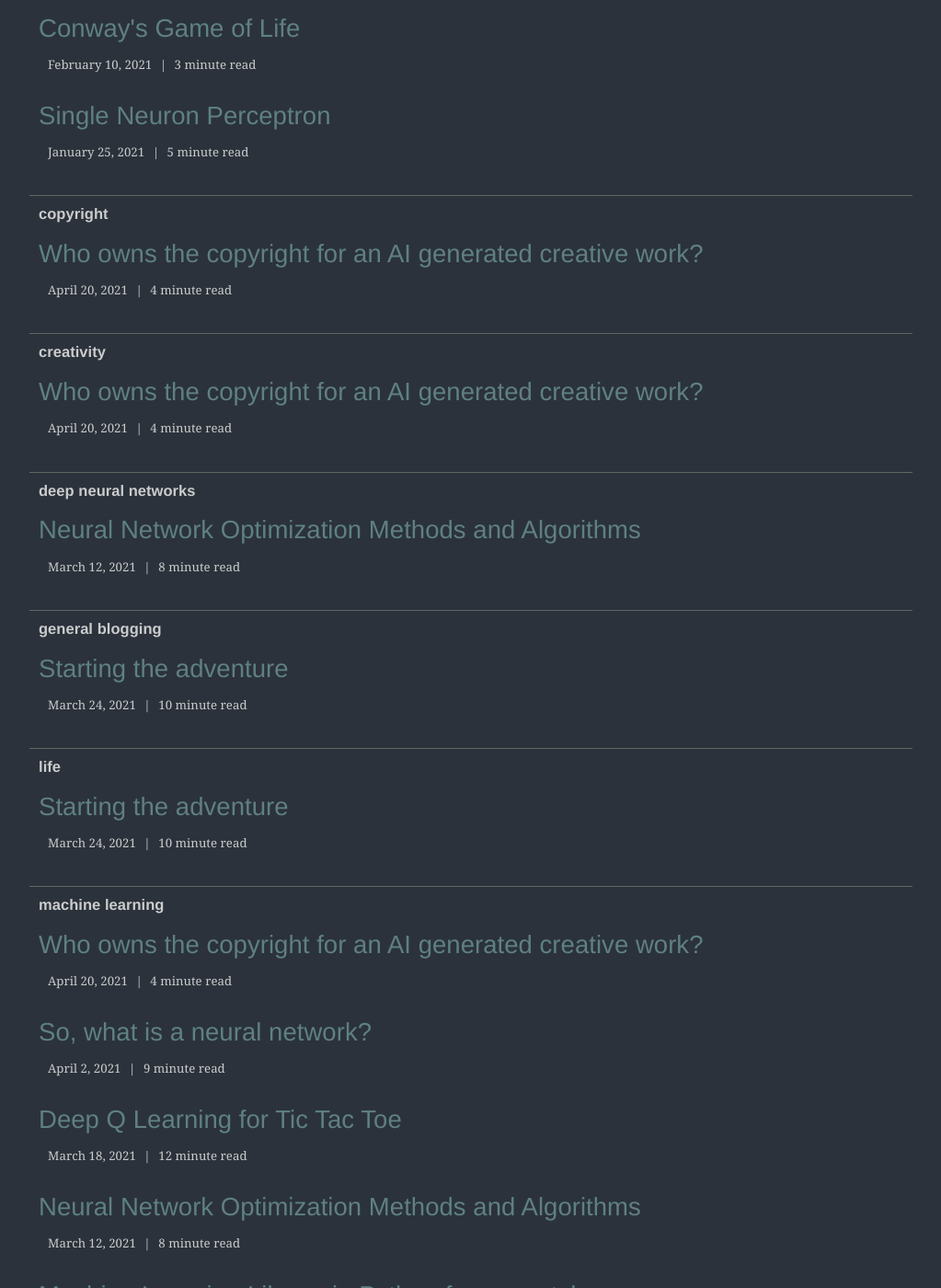
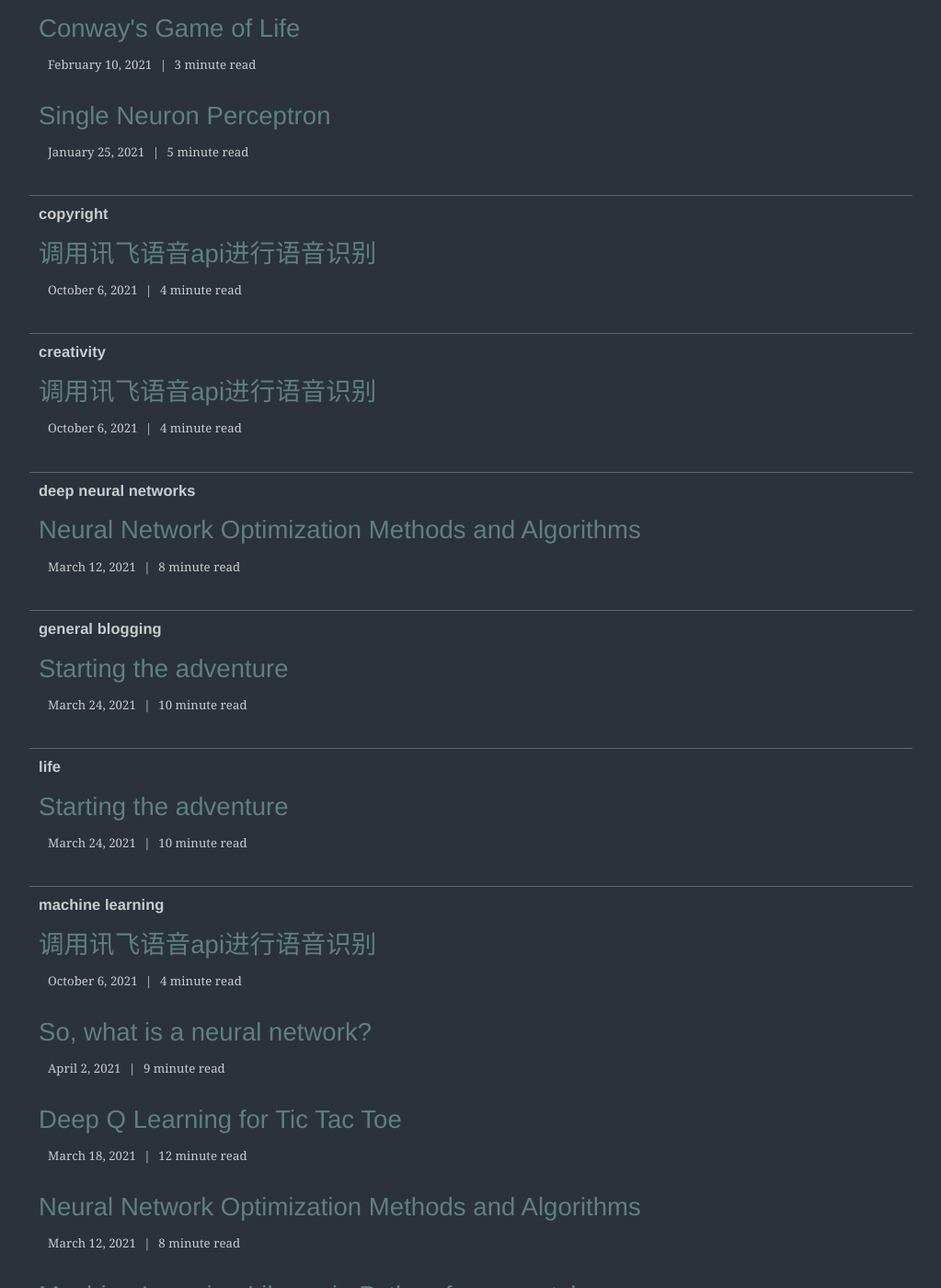
Before and after one commit to huyanghalo/Huyanghalo.GitHub.io, a Jekyll site: the page built from _pages/tags.html, in a window 1280 px wide and 1400 px high, scrolled down 1057 px. Shown: the whole window at 92% size, without its empty margins (128-1151 px from the left). Built offline with Jekyll 4.4.1, drawn with Linux system fonts in a browser that asks for light colours; some web fonts are replaced; some of the changed text lies outside the part shown.

Commit message:
Update and rename 2021-04-20-AI-and-intellectual-property.md to 2021-10-6-语音识别.md

```diff
--- a/_posts/2021-04-20-AI-and-intellectual-property.md
+++ b/_posts/2021-10-6-语音识别.md
@@ -2,14 +2,30 @@
 layout: post
 read_time: true
 show_date: true
-title: "Who owns the copyright for an AI generated creative work?"
-date: 2021-04-20
+title: "调用讯飞语音api进行语音识别"
+date: 2021-10-6
 img: posts/20210420/post8-rembrandt.jpg
 tags: [copyright, creativity, neural networks, machine learning, artificial intelligence]
 category: opinion
-author: Armando Maynez
-description: "As neural networks are used more and more in the creative process, text, images and even music are now created by AI, but who owns the copyright for those works?"
+author: HU YANG
+description: "how can we transfer audio to words?"
 ---
+
+# Aim
+this is us.mp3  TO  this.is us 字幕
+# Procedure
+讯飞官网   --- 语音转换 --- apiid 以及  key   详情点击[这里](https://www.xfyun.cn/)。
+相关接口代码--- 加入音频 --- 赋值给result
+结果处理
+
+# Attention
+1. 单独复制结果，保存为 [{},{},{},{}]的形式
+2. with 语句 写入 result.txt
+with open("result.txt","w") as f:
+    for i in list(i for i in p9):
+        f.write(i["onebest"]+"\n\n")
+
+
 Recently I was [reading an article](https://www.rollingstone.com/music/music-features/nirvana-kurt-cobain-ai-song-1146444/) about a cool project that intends to have a neural network create songs of the late club of the 27 (artists that have tragically died at age 27 or near, and in the height of their respective careers), artists such as Amy Winehouse, Jimmy Hendrix, Curt Cobain and Jim Morrison.
 
 <iframe width="560" height="315" src="https://www.youtube.com/embed/tjzOzuKQhSM" title="YouTube video player" frameborder="0" allow="accelerometer; autoplay; clipboard-write; encrypted-media; gyroscope; picture-in-picture" allowfullscreen></iframe>
```
